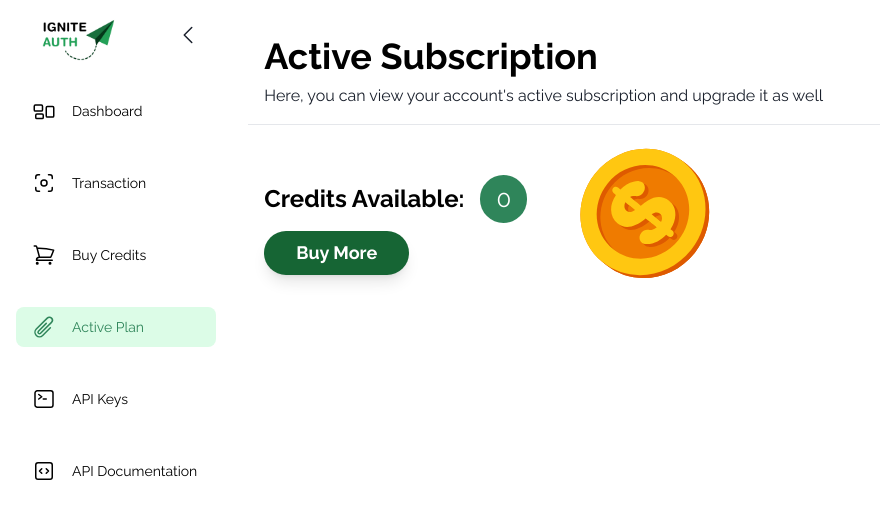
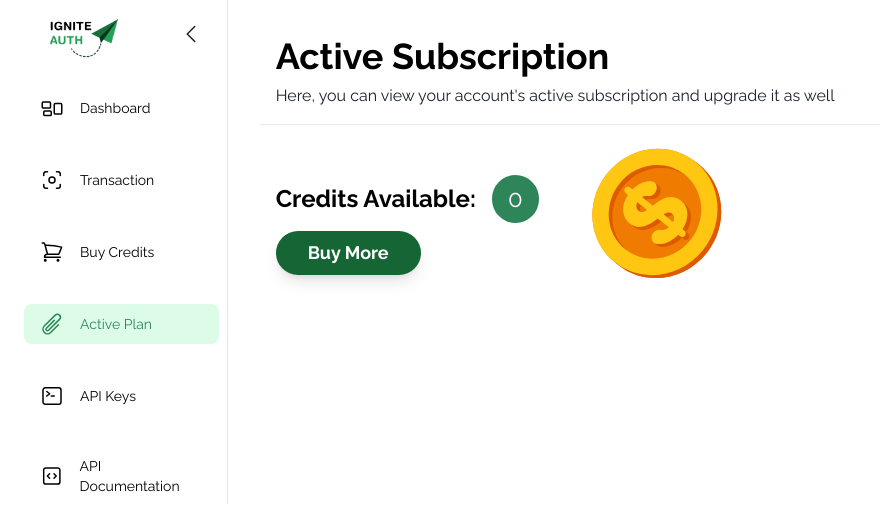
Before and after one commit to abhinnvyas/ignite-auth, a Next.js app: page /user/activeplan in a window 1280 px wide. Shown: the top 530 px of the page, without its empty margins (0-880 px from the left). Built offline with nearby package versions, Linux system fonts and the light colour scheme; no server answers.

Commit message:
Made some minor changes in the Sidebar

```diff
--- a/components/Sidebar/Sidebar.jsx
+++ b/components/Sidebar/Sidebar.jsx
@@ -37,14 +37,17 @@ function Sidebar({ Active }) {
         transitionAll: true,
         easeInOut: true,
       })}
+      className={`border-r ${
+        isCollapsed ? "" : "px-2"
+      } transition-all ease-in-out `}
     >
       <div
-        className={`flex items-center ${isCollapsed ? "" : "space-x-10 p-2"
-          }`}
+        className={`flex items-center ${isCollapsed ? "" : "space-x-10 p-2"}`}
       >
         <div
-          className={`flex items-center space-x-2 text-lg w-full ${isCollapsed ? "hidden" : "block"
-            }`}
+          className={`flex items-center space-x-2 text-lg w-full ${
+            isCollapsed ? "hidden" : "block"
+          }`}
         >
           <Link href="/user">
             <Image className={``} src={Logo} width={150} alt="logo" />
```
